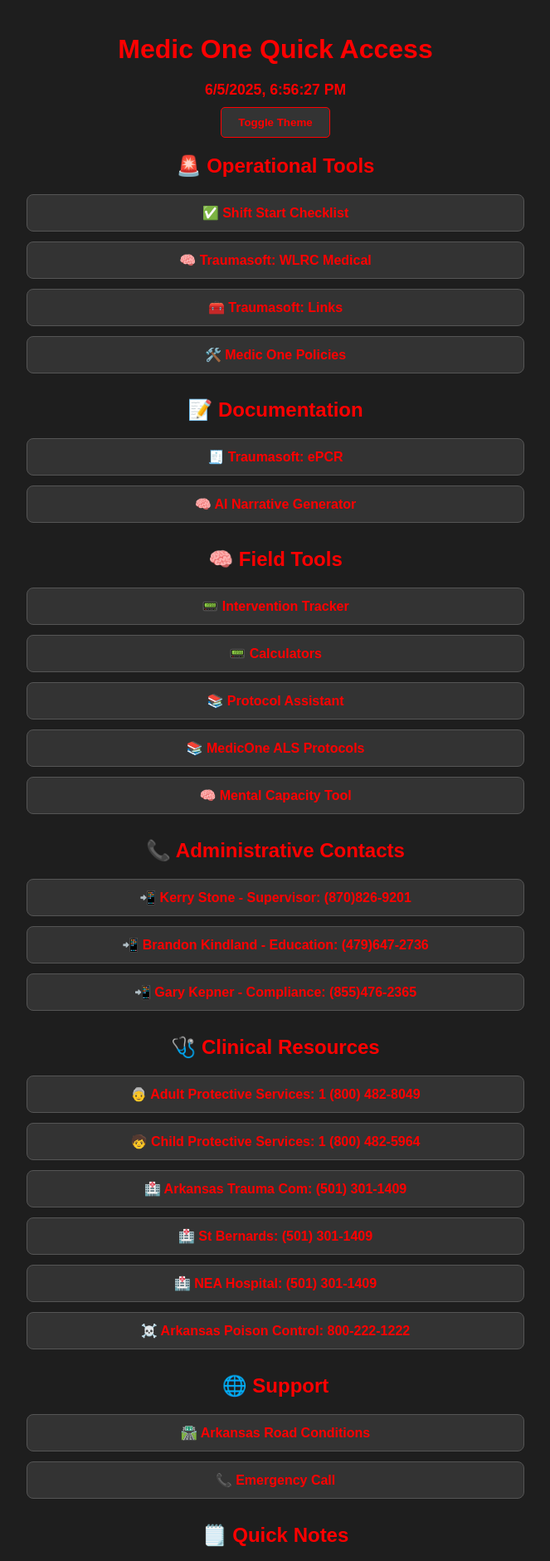
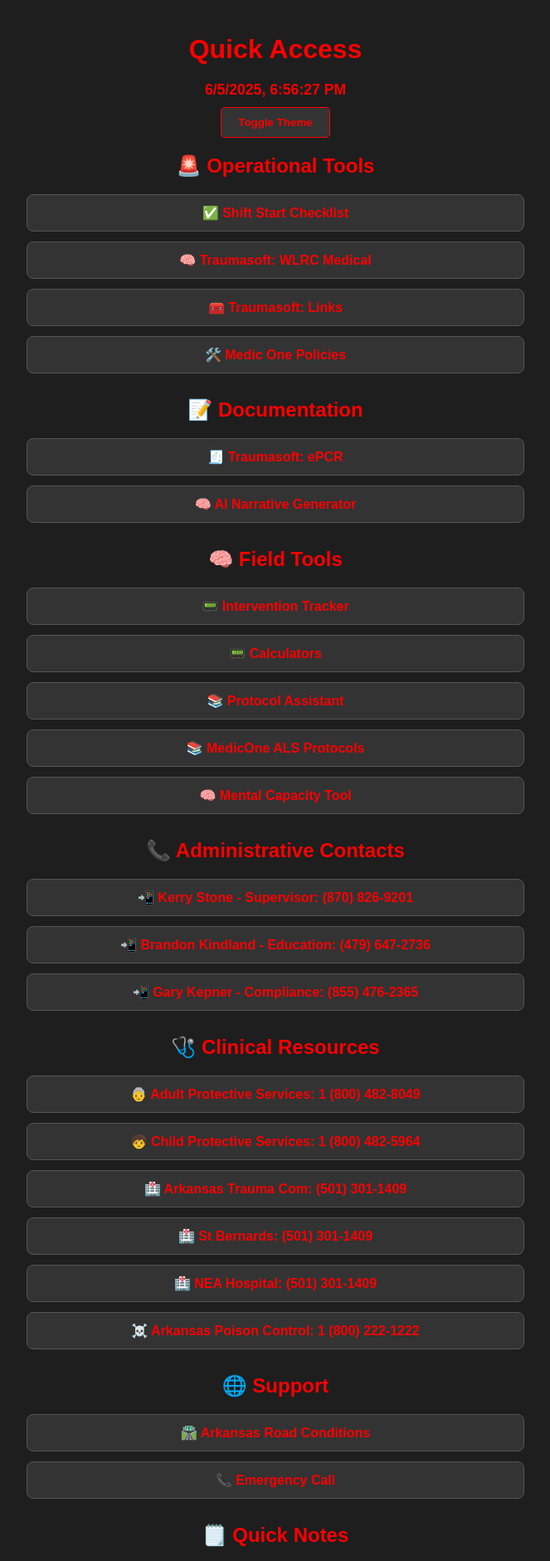
Before and after one commit to Pairamedic/pairamedic, a plain HTML site: page Index.html in a window 1280 px wide. Shown: the top 1881 px of the page at 83% size, without its empty margins (308-971 px from the left). Drawn offline with Linux system fonts and the light colour scheme.

Commit message:
Update Index.html

```diff
--- a/Index.html
+++ b/Index.html
@@ -97,7 +97,7 @@
   </style>
 </head>
 <body>
-  <h1>Medic One Quick Access</h1>
+  <h1>Quick Access</h1>
   <div id="clock">Loading time...</div>
   <div class="toggle-container">
     <button class="toggle-btn" onclick="toggleMode()">Toggle Theme</button>
@@ -129,9 +129,9 @@
 
   <h2>📞 Administrative Contacts</h2>
   <div class="link-container">
-    <a href="tel:+18708269201">📲 Kerry Stone - Supervisor: (870)826-9201</a>
-    <a href="tel:+14796472736">📲 Brandon Kindland - Education: (479)647-2736</a>
-    <a href="tel:+18554762365">📲 Gary Kepner - Compliance: (855)476-2365</a>
+    <a href="tel:+18708269201">📲 Kerry Stone - Supervisor: (870) 826-9201</a>
+    <a href="tel:+14796472736">📲 Brandon Kindland - Education: (479) 647-2736</a>
+    <a href="tel:+18554762365">📲 Gary Kepner - Compliance: (855) 476-2365</a>
   </div>
 
   <h2>🩺 Clinical Resources</h2>
@@ -141,7 +141,7 @@
     <a href="tel:+15013011409">🏥 Arkansas Trauma Com: (501) 301-1409</a>
     <a href="tel:+8702075200">🏥 St Bernards: (501) 301-1409</a>
     <a href="tel:+8709361150">🏥 NEA Hospital: (501) 301-1409</a>
-    <a href="tel:+18002221222">☠️ Arkansas Poison Control: 800-222-1222</a>
+    <a href="tel:+18002221222">☠️ Arkansas Poison Control: 1 (800) 222-1222</a>
   </div>
 
   <h2>🌐 Support</h2>
```
